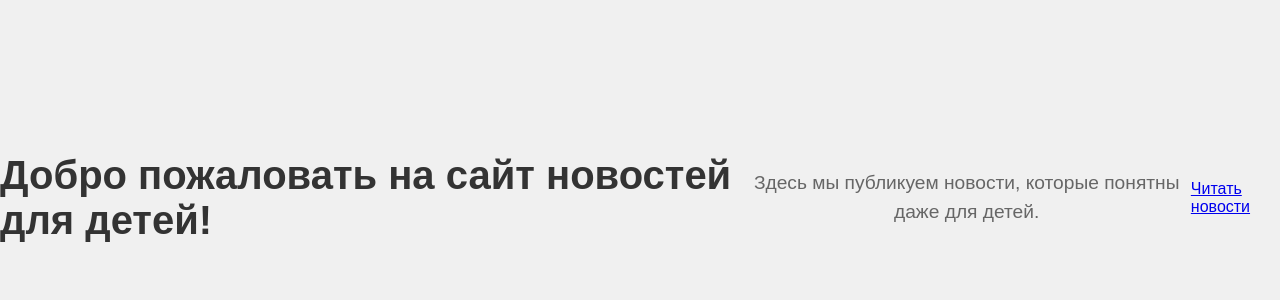
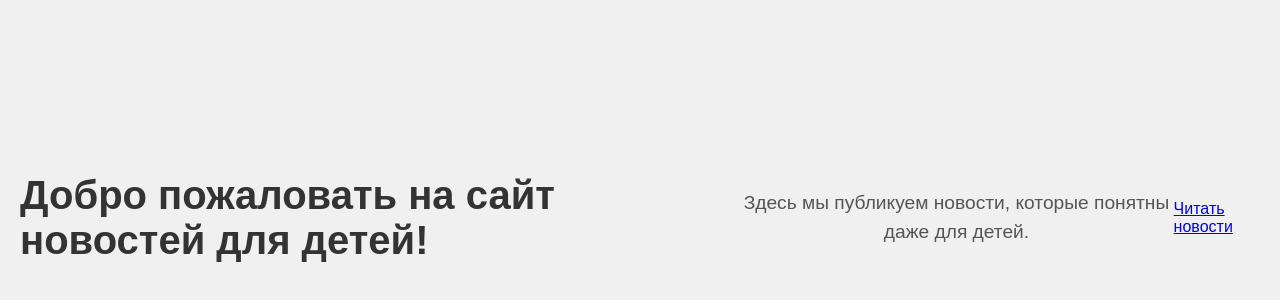
Before and after one commit to Lauses/my-news-website, a plain HTML site: page index.html in a window 1280 px wide. Shown: the part 202-502 px from the top of the page. Drawn offline with Linux system fonts and the light colour scheme.

Commit message:
Add files via upload

```diff
--- a/styles.css
+++ b/styles.css
@@ -21,3 +21,17 @@ p {
     max-width: 600px; /* Максимальная ширина абзаца */
     line-height: 1.5; /* Высота строки */
 }
+body {
+    font-family: Arial, sans-serif;
+    background-color: #f0f0f0;
+    margin: 0;
+    padding: 20px;
+}
+
+h1 {
+    color: #333;
+}
+
+p {
+    color: #555;
+}
```
